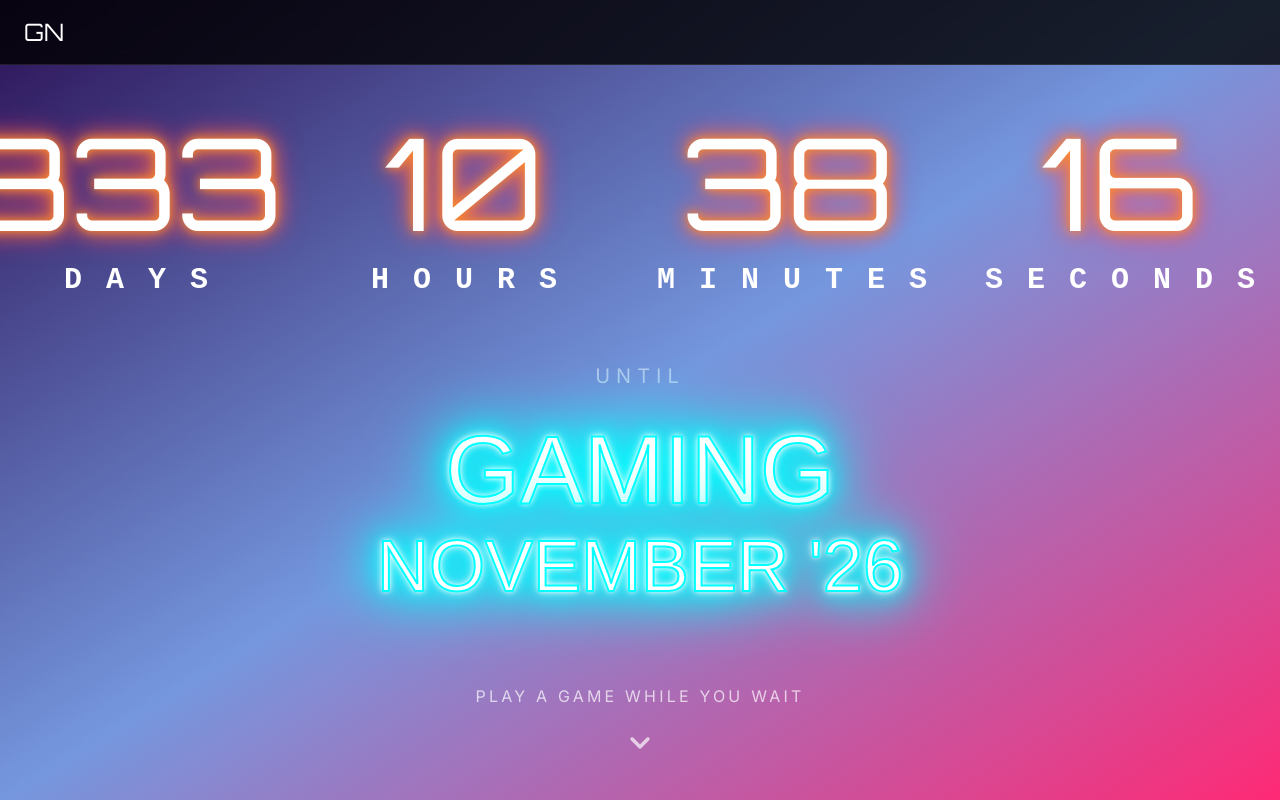
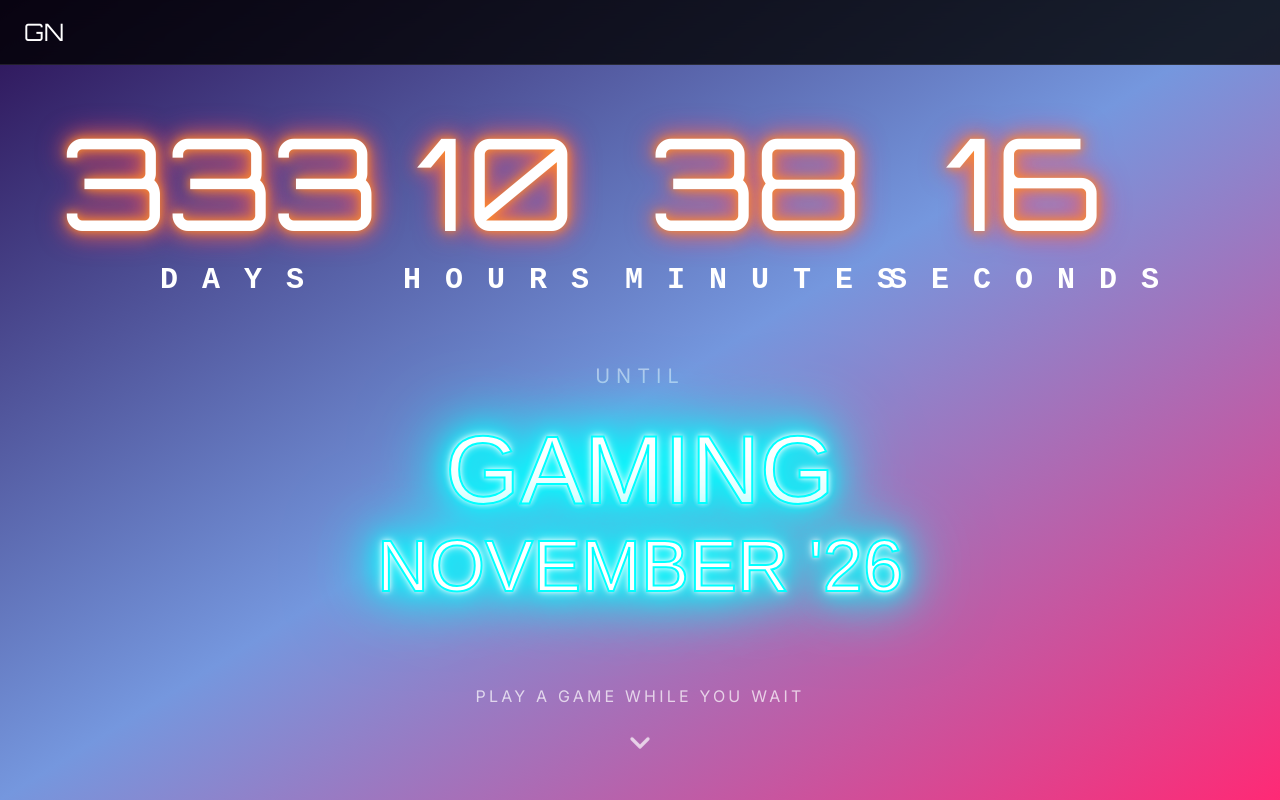
Before and after one commit to parvelmarv/gaming_november, a Next.js app: page / in a window 1280 px wide. Built offline with nearby package versions, Linux system fonts and the light colour scheme; a web font is replaced by a local one.

Commit message:
fix size of clock

```diff
--- a/app/components/HeroSection.tsx
+++ b/app/components/HeroSection.tsx
@@ -46,7 +46,7 @@
 
   return (
     <section className="h-screen w-full flex flex-col items-center justify-center relative px-6 py-20 snap-start snap-always">
-      <div className="flex flex-row gap-8 sm:gap-16 md:gap-24 lg:gap-32 justify-center mb-16 animate-fade-in">
+      <div className="flex flex-row gap-4 sm:gap-8 md:gap-12 lg:gap-16 justify-center mb-16 animate-fade-in">
         <TimeUnit value={timeLeft.days} label="DAYS" />
         <TimeUnit value={timeLeft.hours} label="HOURS" />
         <TimeUnit value={timeLeft.minutes} label="MINUTES" />
```
Also changed, not shown: 1 other file (tests, documents, lock files or other folders).
